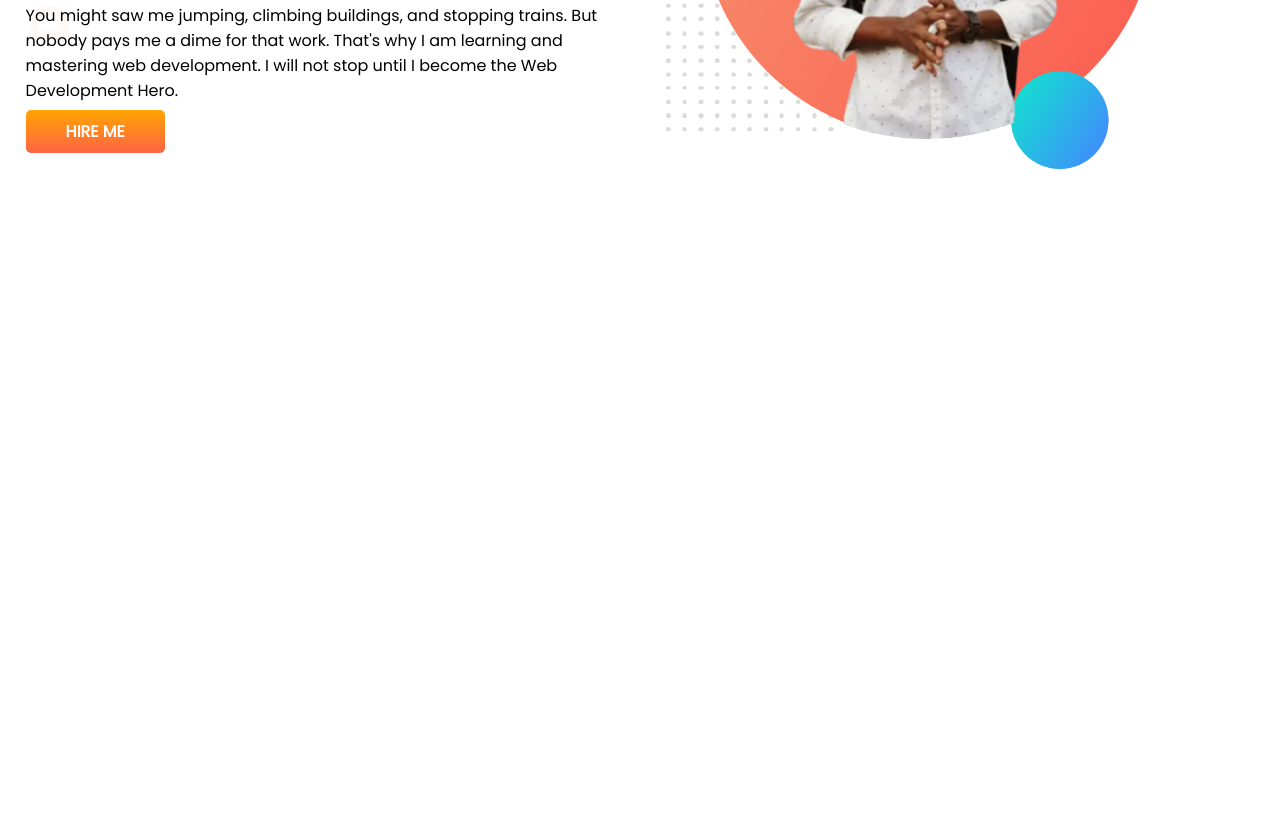
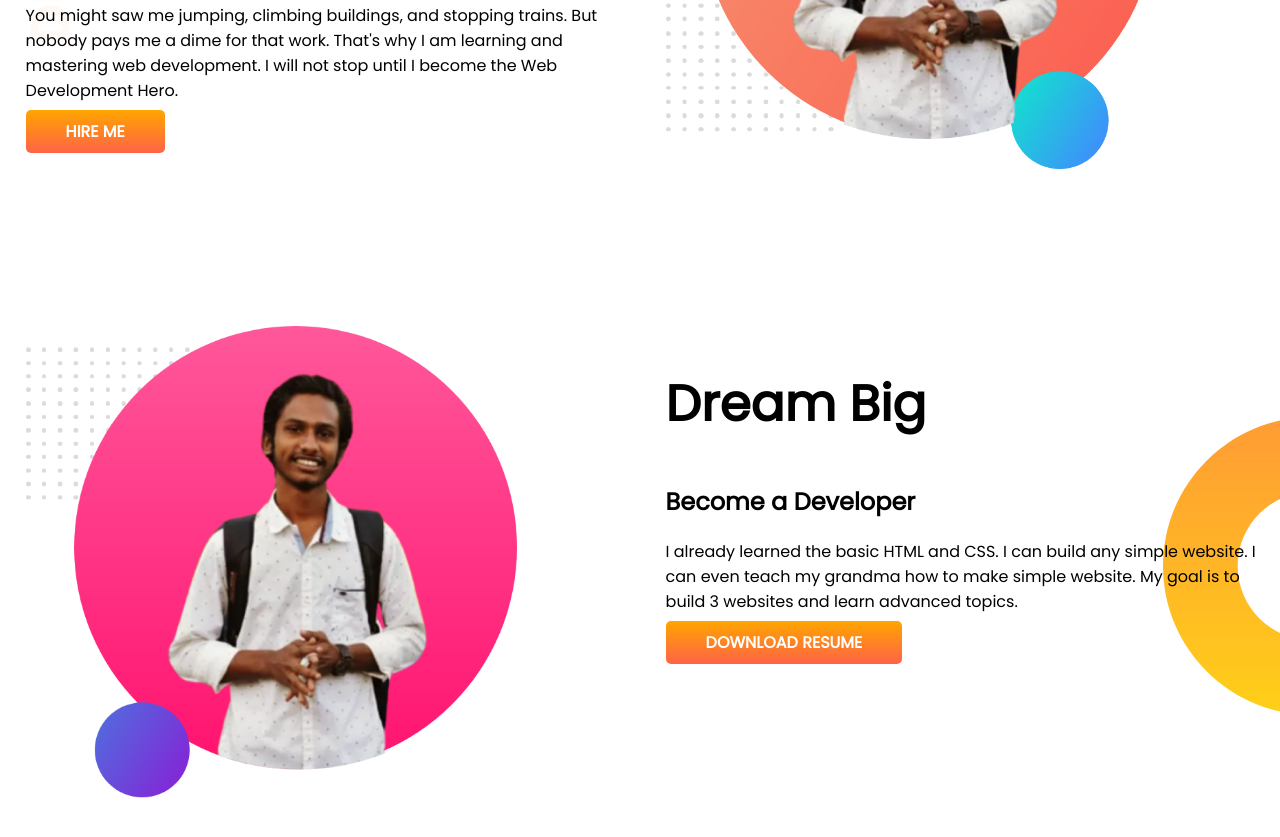
Before and after one commit to SubhroCorraya/developer-portfolio, a plain HTML site: page index.html in a window 1280 px wide. Shown: the part 319-1156 px from the top of the page. Before the commit the page ends 800 px from the top, so only its background shows below. Drawn offline with Linux system fonts and the light colour scheme.

Commit message:
dream-big added

```diff
--- a/index.html
+++ b/index.html
@@ -27,6 +27,19 @@
             <img src="images/Subhro.png" alt="">
         </div>
     </section>
+    <section class="dream-big">
+        <div class="half-width">
+            <img src="images/Subhro2.png" alt="">
+        </div>
+        <div class="half-width">
+            <h1>Dream Big</h1>
+            <h2>Become a Developer</h2>
+            <p>I already learned the basic HTML and CSS. I can build any simple website. I can even teach my grandma how
+                to make simple website. My goal is to build 3 websites and learn advanced topics.</p>
+            <a class="link-button" target="_blank" href="">DOWNLOAD RESUME</a>
+        </div>
+
+    </section>
 </body>
 
 </html>
--- a/style.css
+++ b/style.css
@@ -13,6 +13,7 @@ h1 {
 
 section {
     display: flex;
+    margin-bottom: 150px;
 }
 
 .half-width {
@@ -37,3 +38,9 @@ section {
     background-image: url(images/top-banner.png);
     background-repeat: no-repeat;
 }
+
+.dream-big {
+    background-image: url(images/dream-bg.png);
+    background-repeat: no-repeat;
+    background-position: right;
+}
```
